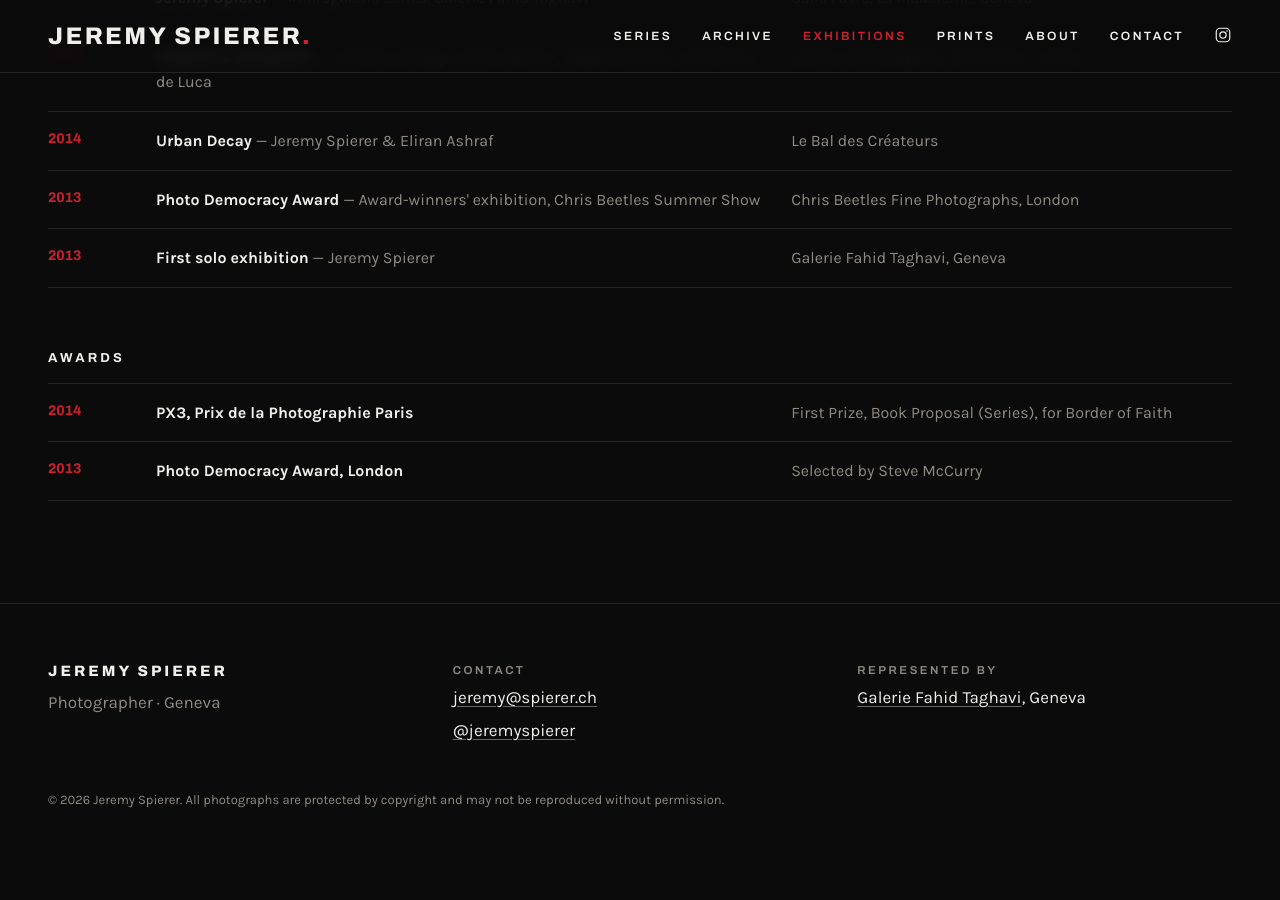
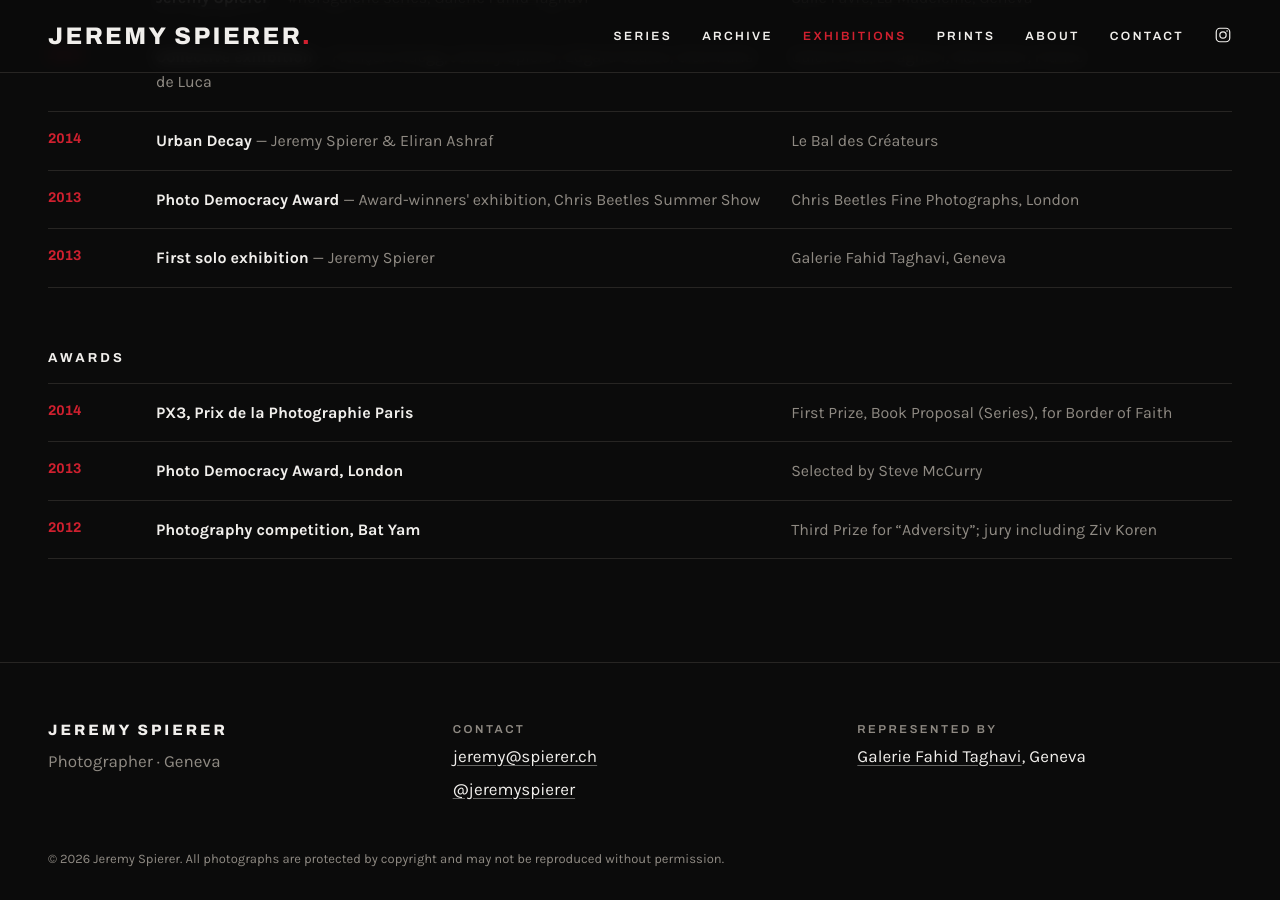
Before and after one commit to jeremie86-lab/jeremie86-lab.github.io, a Jekyll site: the page built from exhibitions.html, in a window 1280 px wide and 900 px high, scrolled down 12827 px. Built offline with Jekyll 4.4.1, drawn with Linux system fonts in a browser that asks for light colours; before the commit the page ends 13668 px from its top, so only the background shows below that.

Commit message:
Awards: add Bat Yam 2012

```diff
--- a/_data/awards.yml
+++ b/_data/awards.yml
@@ -5,3 +5,6 @@
 - year: "2013"
   title: "Photo Democracy Award, London"
   detail: "Selected by Steve McCurry"
+- year: "2012"
+  title: "Photography competition, Bat Yam"
+  detail: "Third Prize for “Adversity”; jury including Ziv Koren"
```
